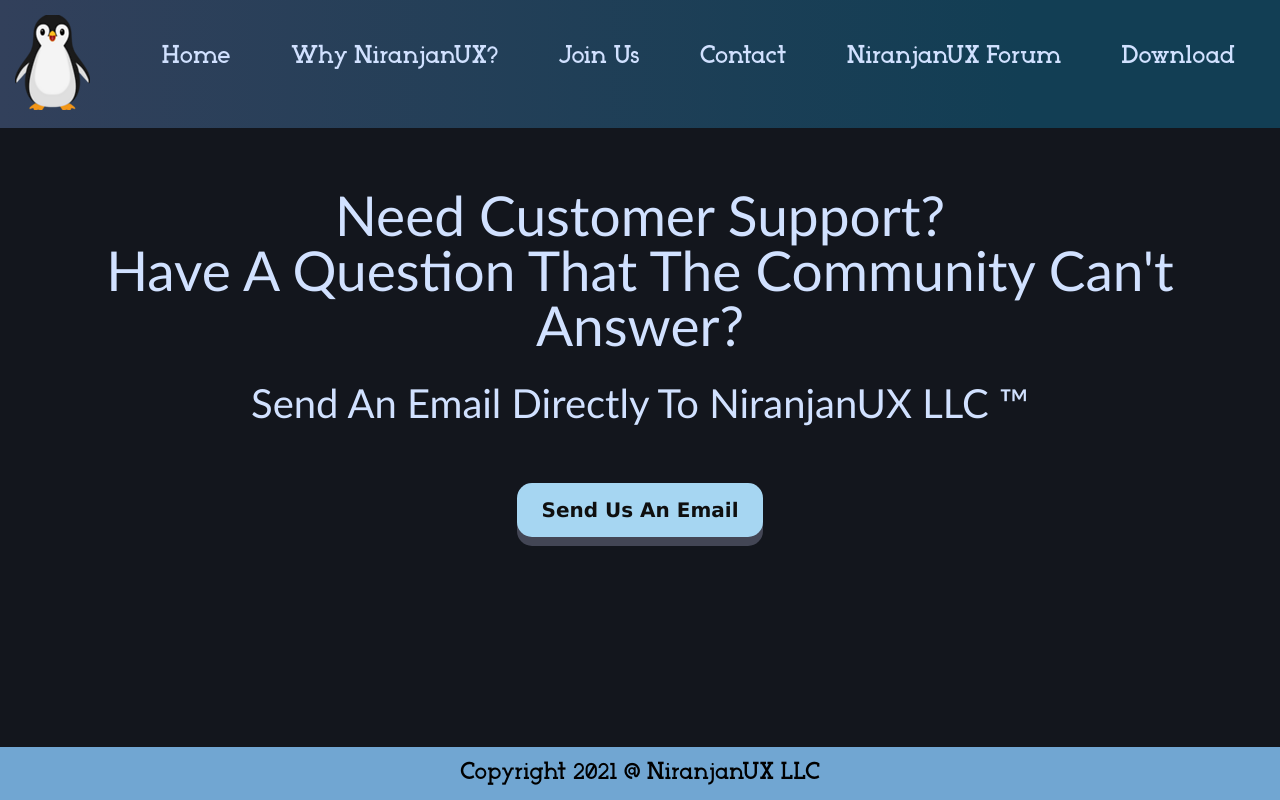
After one commit to FireTheLost/EHC1NiranjanUX, a PHP site: page /contact.php in a window 1280 px wide. The commit adds this page. Run offline with PHP 8.4, Linux system fonts and the light colour scheme.

Commit message:
add contact page

```diff
--- /dev/null
+++ b/src/contact.php
@@ -0,0 +1,18 @@
+<?php
+include 'header.php';
+?>
+
+<h1 id="contact-h1">Need Customer Support?<br>Have A Question That The Community Can't Answer?</h1>
+<h3 id="contact-h3">Send An Email Directly To NiranjanUX LLC ™</h3>
+
+<center>
+<a id="download-link" href="mailto:ehc3nux@gmail.com"> <!-- TODO Delete After Hackathon -->
+<button id="contact-button">
+	Send Us An Email
+</button>
+</a>
+</center>
+
+<?php
+include 'footer.php';
+?>
--- a/src/header.php
+++ b/src/header.php
@@ -69,9 +69,9 @@ $title = array(
     "Made For Penguins!",
     "For All Your Penguining Needs!",
     "A Super Easy To Use OS",
-    "Made For Penguins, Not By A Penguin",
+    "For Penguins, By Penguins",
     "An All New Linux Kernal",
-    "Pioneers Of The Future",
+    "Pioneering The Future",
     "NiranjanUX LLC ™"
 );
 echo $title[rand(0, count($title) - 1) ]
@@ -91,7 +91,7 @@ echo $title[rand(0, count($title) - 1) ]
 	  <li class="nav-element"><a class="nav-link" href="index.php">Home</a></li>
 	  <li class="nav-element"><a class="nav-link" href="whynux.php">Why NiranjanUX?</a></li>
 	  <li class="nav-element"><a class="nav-link" href="join.php">Join Us</a></li>
-	  <li class="nav-element">Contact</li>
+	  <li class="nav-element"><a class="nav-link" href="contact.php">Contact</a></li>
 	  <li class="nav-element"><a class="nav-link" href="forum.php">NiranjanUX Forum</a></li>
 	  <li class="nav-element"><a class="nav-link" href="download.php">Download</a></li>
 	</ul>
--- a/src/join.php
+++ b/src/join.php
@@ -7,7 +7,7 @@ include '../includes/conn.php';
 <h3 id="join-h3">And Be A Part Of The Future</h3>
 
 <center>
-<iframe src="https://docs.google.com/forms/d/e/1FAIpQLSdEfbM1r8R_4OhF0YRX-CmEDO71Q48WnniJfyjjEi7riglO7w/viewform?embedded=true" width="800" height="800" frameborder="0" marginheight="0" marginwidth="0">Loading…</iframe></center>
+<iframe src="https://docs.google.com/forms/d/e/1FAIpQLSdEfbM1r8R_4OhF0YRX-CmEDO71Q48WnniJfyjjEi7riglO7w/viewform?embedded=true" width="900" height="1030" frameborder="0" marginheight="0" marginwidth="0">Loading…</iframe></center>
 <h5 id="join-h5">If We're Considering You, We'll Send You A Follow Up Email</h5>
 
 <?php
--- a/src/style.css
+++ b/src/style.css
@@ -27,8 +27,6 @@ body {
 }
 
 .nav-element:hover {
-	font-size: 27px;
-	margin: 27px;
 	text-decoration: underline;
 }
 
@@ -543,3 +541,47 @@ body {
 	margin-left: 20px;
 	margin-bottom: 13px;
 }
+
+#contact-h1 {
+	margin-top: 60px;
+	font-size: 55px;
+	font-family: Calibri;
+	text-align: center;
+	color: #D1E1FF;
+}
+
+#contact-h3 {
+	margin-top: 30px;
+	margin-bottom: 50px;
+	font-size: 40px;
+	font-family: Calibri;
+	text-align: center;
+	color: #D1E1FF;
+}
+
+#contact-button {
+	margin-top: 10px;
+	padding: 15px 25px;
+	font-family: verdana;
+	font-weight: 700;
+	font-size: 20px;
+	text-align: center;
+	cursor: pointer;
+	outline: none;
+	color: #0f0f0f;
+	background-color: #a6d6f2;
+	border: none;
+	border-radius: 15px;
+	box-shadow: 0 9px #434655;
+}
+
+#contact-button:hover {
+	background-color: #71a6d2
+}
+
+#contact-button:active {
+	color: #D1E1FF;
+	background-color: rgb(31, 63, 87);
+	box-shadow: 0 5px #434655;
+	transform: translateY(4px);
+}
```
Also changed, not shown: src/whynux.php (+6 -6 lines), 1 other file.
